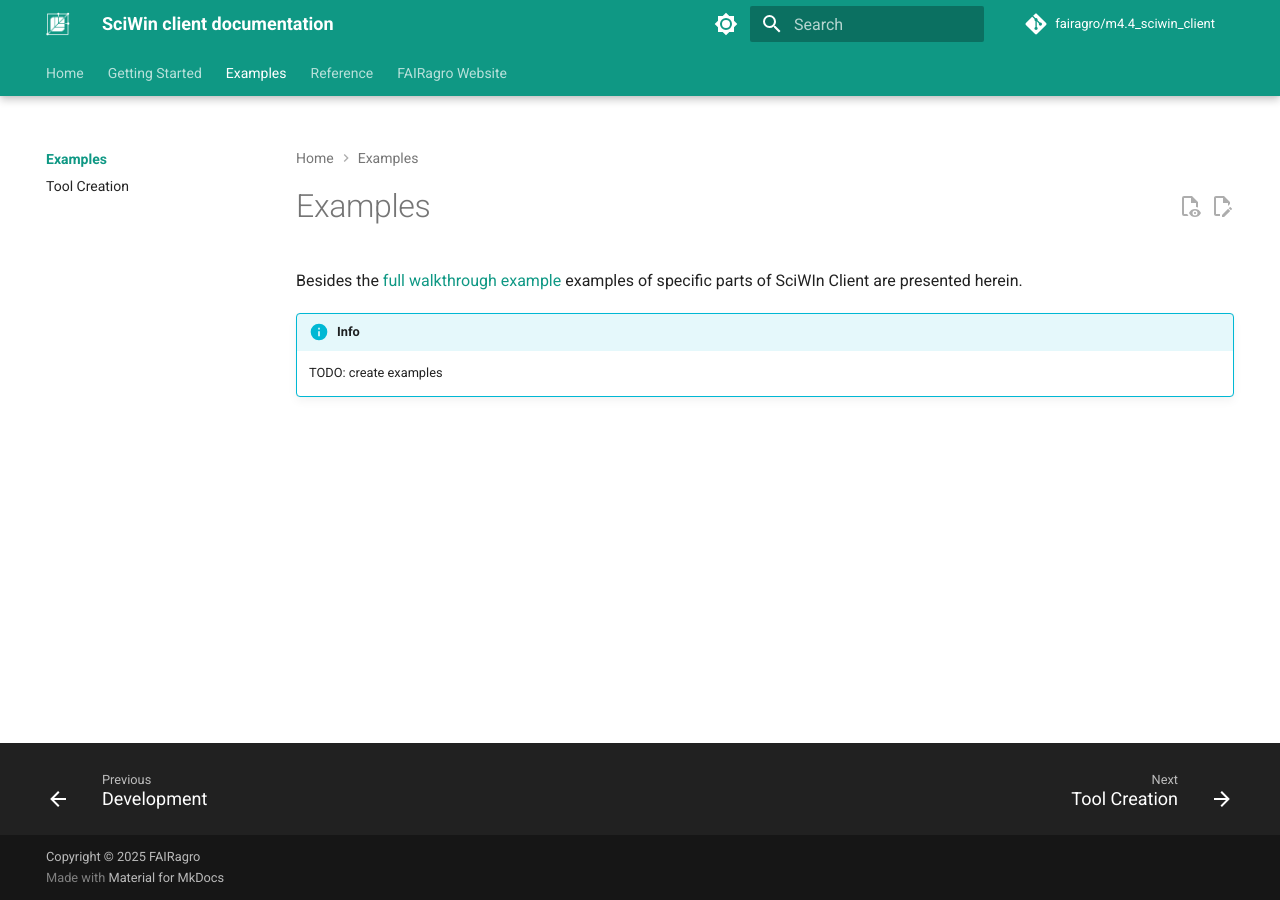
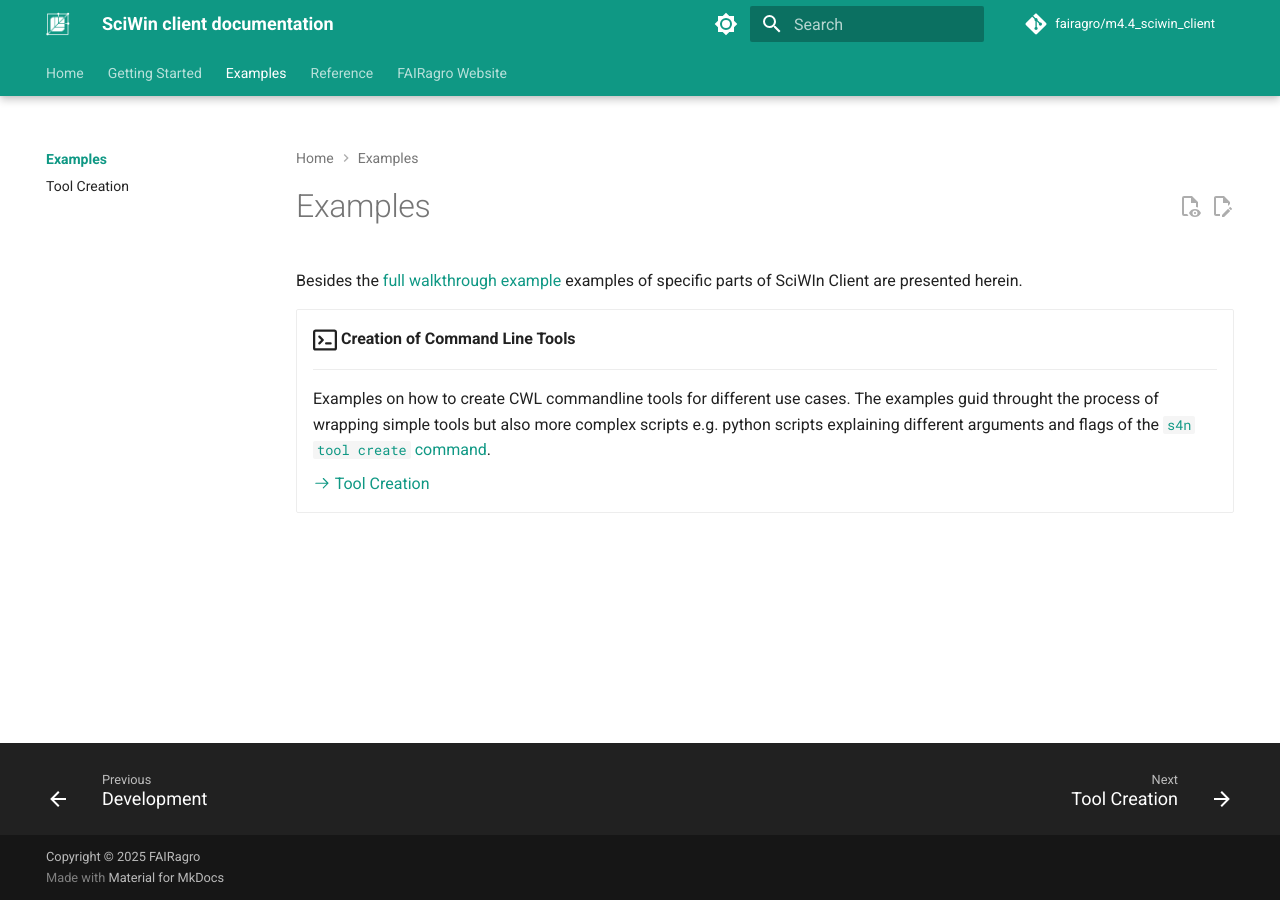
Before and after one commit to fairagro/m4.4_sciwin_client, an MkDocs documentation site: the page built from docs/examples/index.md, in a window 1280 px wide. Built offline with MkDocs 1.6.1 and Material for MkDocs 9.7.7, drawn with Linux system fonts in a browser that asks for light colours; comment, search, counter and statistics services are not loaded.

Commit message:
added links

```diff
--- a/docs/examples/index.md
+++ b/docs/examples/index.md
@@ -1,5 +1,14 @@
 # Examples
 Besides the [full walkthrough example](../getting-started/example.md) examples of specific parts of SciWIn Client are presented herein.
 
-!!! info
-    TODO: create examples
+<div class="grid cards" markdown>
+
+-   :octicons-terminal-16:{ .lg .middle } __Creation of Command Line Tools__
+
+    ---
+
+    Examples on how to create CWL commandline tools for different use cases. The examples guid throught the process of wrapping simple tools but also more complex scripts e.g. python scripts explaining different arguments and flags of the [`s4n tool create` command](../reference/tool.md).
+
+    [:octicons-arrow-right-24: Tool Creation](tool-creation.md)
+
+</div>
```
Also changed, not shown: docs/getting-started/example.md (+1 -1 lines).
